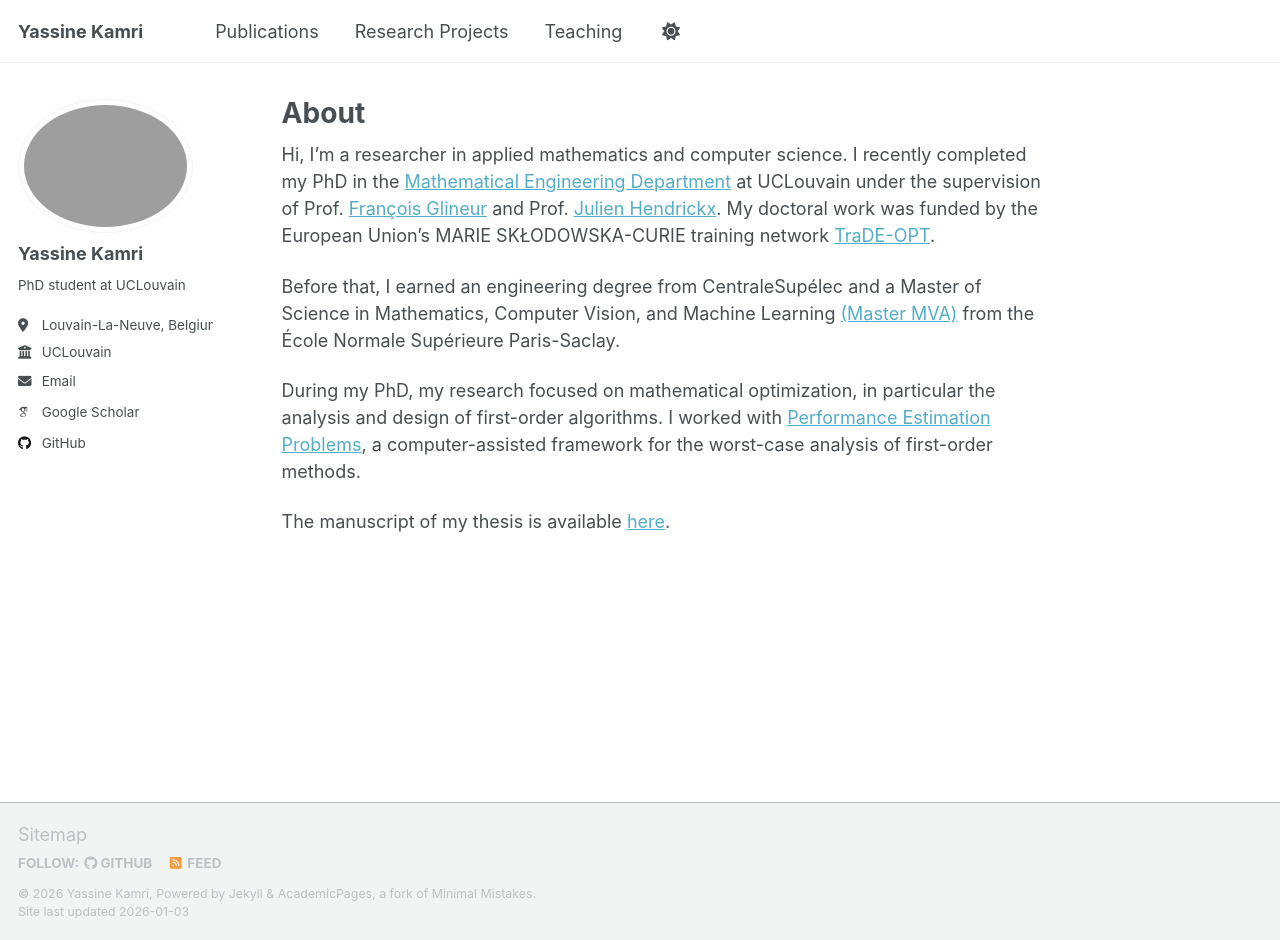
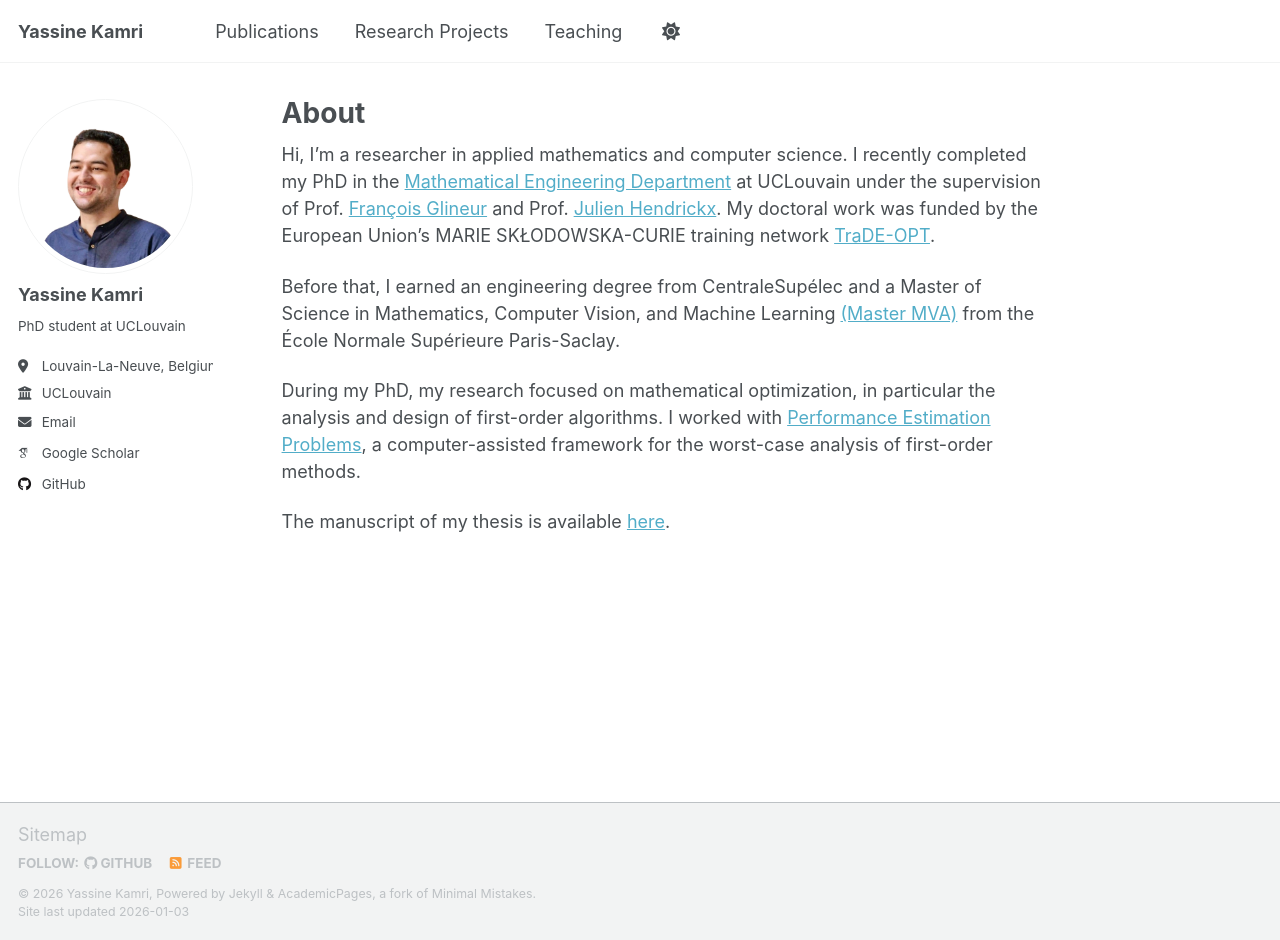
Before and after one commit to yassinekamri/yassinekamri.github.io, a Jekyll site: the page built from _pages/about.md, in a window 1280 px wide and 940 px high. Built offline with Jekyll 4.4.1, drawn with Linux system fonts in a browser that asks for light colours; some web fonts are replaced; a script that is not in the unit is left out.

Commit message:
Update _config.yml

```diff
--- a/_config.yml
+++ b/_config.yml
@@ -22,7 +22,7 @@ repository               : "yassinekamri/yassinekamri.github.io"
 #               Additional customization can be done by editing /_includes/author-profile.html
 author:
   # Biographic information
-  avatar           : "photo_profile.jpg"
+  avatar           : "photo_profile.png"
   name             : "Yassine Kamri"
   pronouns         : # example: "she/her"
   bio              : "PhD student at UCLouvain"
```
